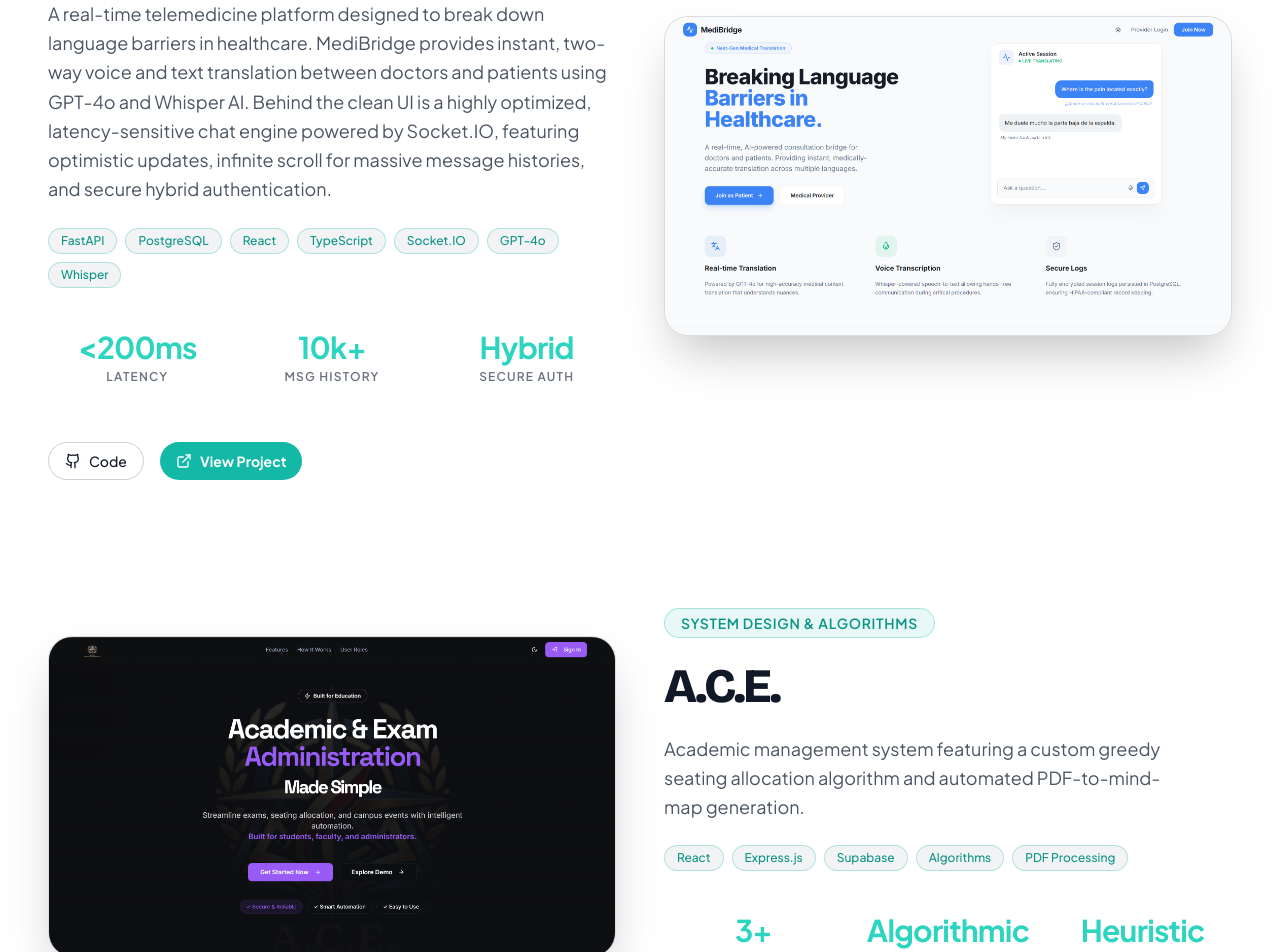
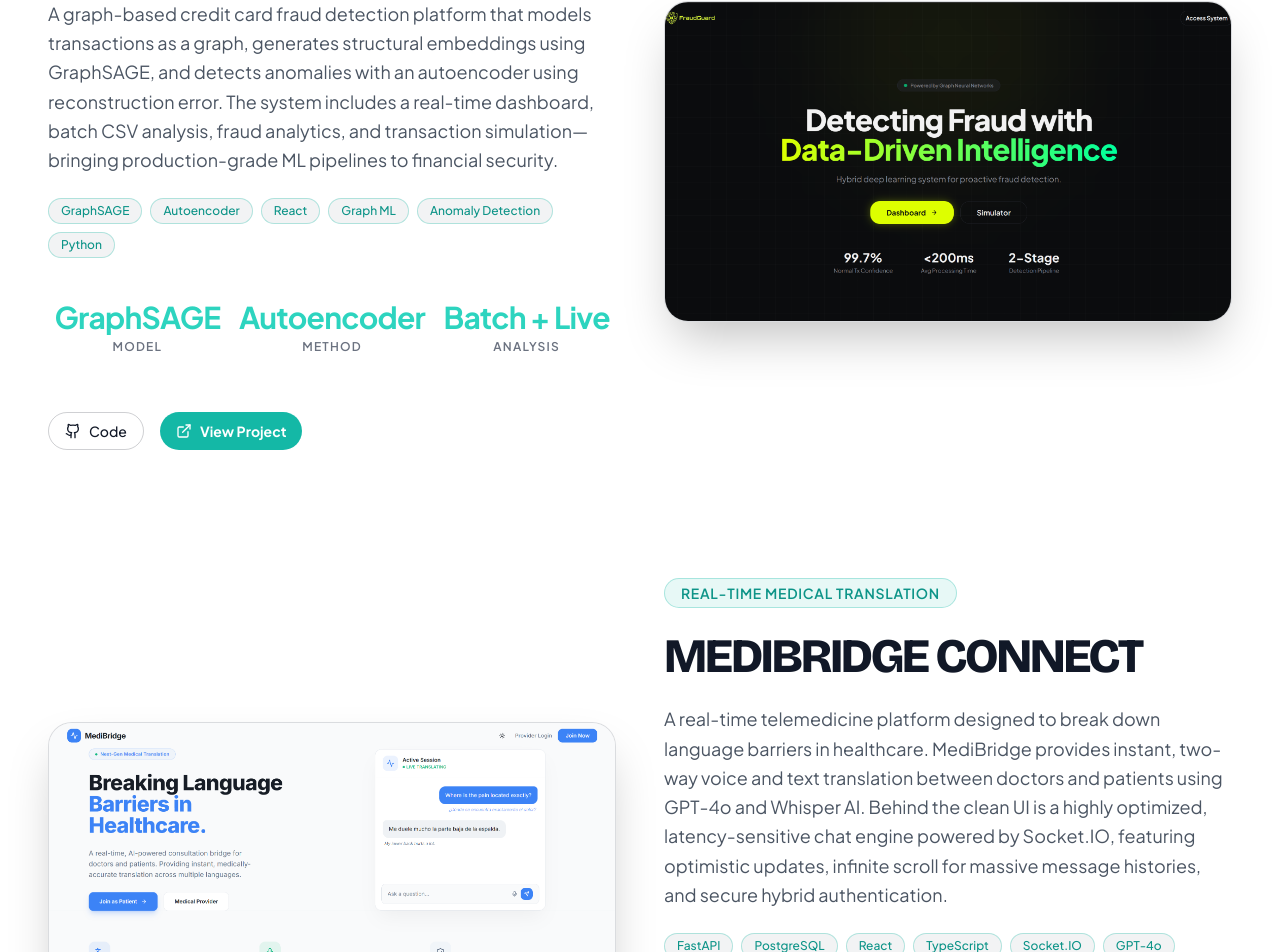
Before and after one commit to b-rahul07/b-rahul-portfolio, a React (Vite) app: page / in a window 1280 px wide. Shown: the part 4431-5383 px from the top of the page. Built offline with nearby package versions, Linux system fonts and the light colour scheme.

Commit message:
Add FraudGuard project, remove ACE, reorder projects

```diff
--- a/src/components/ProjectsSection.tsx
+++ b/src/components/ProjectsSection.tsx
@@ -20,6 +20,20 @@
     image: "/kala-img.png",
   },
   {
+    title: "FraudGuard",
+    subtitle: "GRAPH-BASED FRAUD DETECTION",
+    description: "A graph-based credit card fraud detection platform that models transactions as a graph, generates structural embeddings using GraphSAGE, and detects anomalies with an autoencoder using reconstruction error. The system includes a real-time dashboard, batch CSV analysis, fraud analytics, and transaction simulation—bringing production-grade ML pipelines to financial security.",
+    metrics: [
+      { label: "MODEL", value: "GraphSAGE" },
+      { label: "METHOD", value: "Autoencoder" },
+      { label: "ANALYSIS", value: "Batch + Live" }
+    ],
+    tags: ["GraphSAGE", "Autoencoder", "React", "Graph ML", "Anomaly Detection", "Python"],
+    githubUrl: "https://github.com/b-rahul07/Fraud-Gaurd",
+    liveUrl: "https://fraud-gaurd-mu.vercel.app/",
+    image: "/fraudguard-img.png",
+  },
+  {
     title: "MediBridge Connect",
     subtitle: "REAL-TIME MEDICAL TRANSLATION",
     description: "A real-time telemedicine platform designed to break down language barriers in healthcare. MediBridge provides instant, two-way voice and text translation between doctors and patients using GPT-4o and Whisper AI. Behind the clean UI is a highly optimized, latency-sensitive chat engine powered by Socket.IO, featuring optimistic updates, infinite scroll for massive message histories, and secure hybrid authentication.",
@@ -33,20 +47,6 @@
     liveUrl: "https://medibridge-connect.vercel.app",
     image: "/medibrige.png",
   },
-  {
-    title: "A.C.E.",
-    subtitle: "SYSTEM DESIGN & ALGORITHMS",
-    description: "Academic management system featuring a custom greedy seating allocation algorithm and automated PDF-to-mind-map generation.",
-    metrics: [
-      { label: "MODULES", value: "3+" },
-      { label: "FEATURES", value: "Algorithmic" },
-      { label: "NLP", value: "Heuristic" }
-    ],
-    tags: ["React", "Express.js", "Supabase", "Algorithms", "PDF Processing"],
-    githubUrl: null,
-    liveUrl: null,
-    image: "/ace-image.png",
-  }
 ];
 
 export function ProjectsSection() {
```
Also changed, not shown: public/fraudguard-img.png (added).
